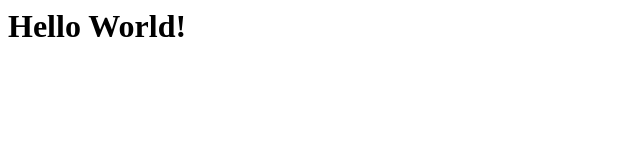
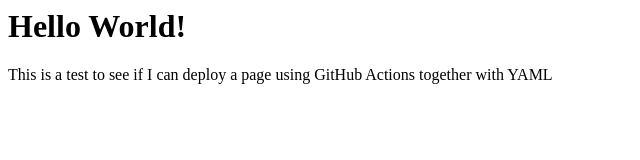
Before and after one commit to PythonMasterAlexander/workflow_module-1_actions, a plain HTML site: page index.html in a window 1280 px wide. Shown: the whole page, without its empty margins (0-640 px from the left). Drawn offline with Linux system fonts and the light colour scheme.

Commit message:
Update index.html

```diff
--- a/index.html
+++ b/index.html
@@ -4,5 +4,6 @@
 </head>
 <body>
   <h1>Hello World!</h1>
+  <p>This is a test to see if I can deploy a page using GitHub Actions together with YAML</p>
 </body>
 </html>
```
